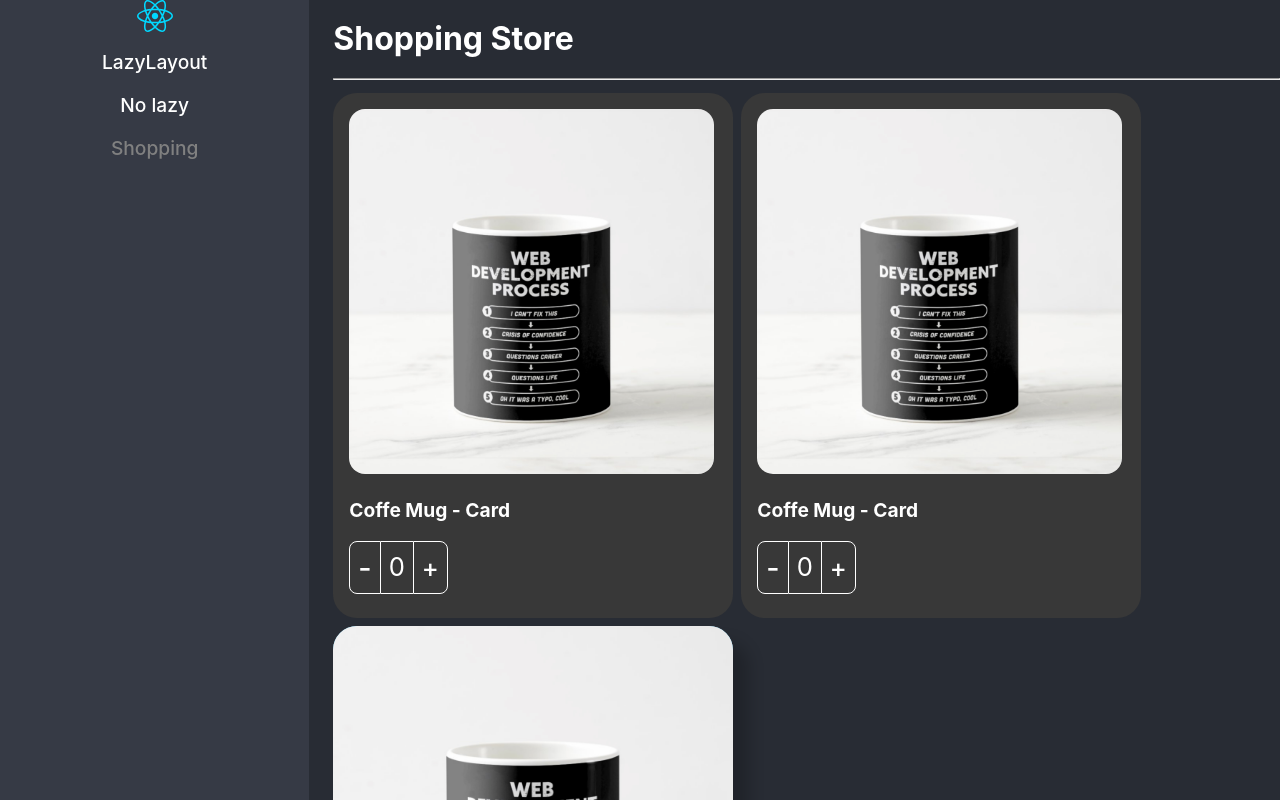
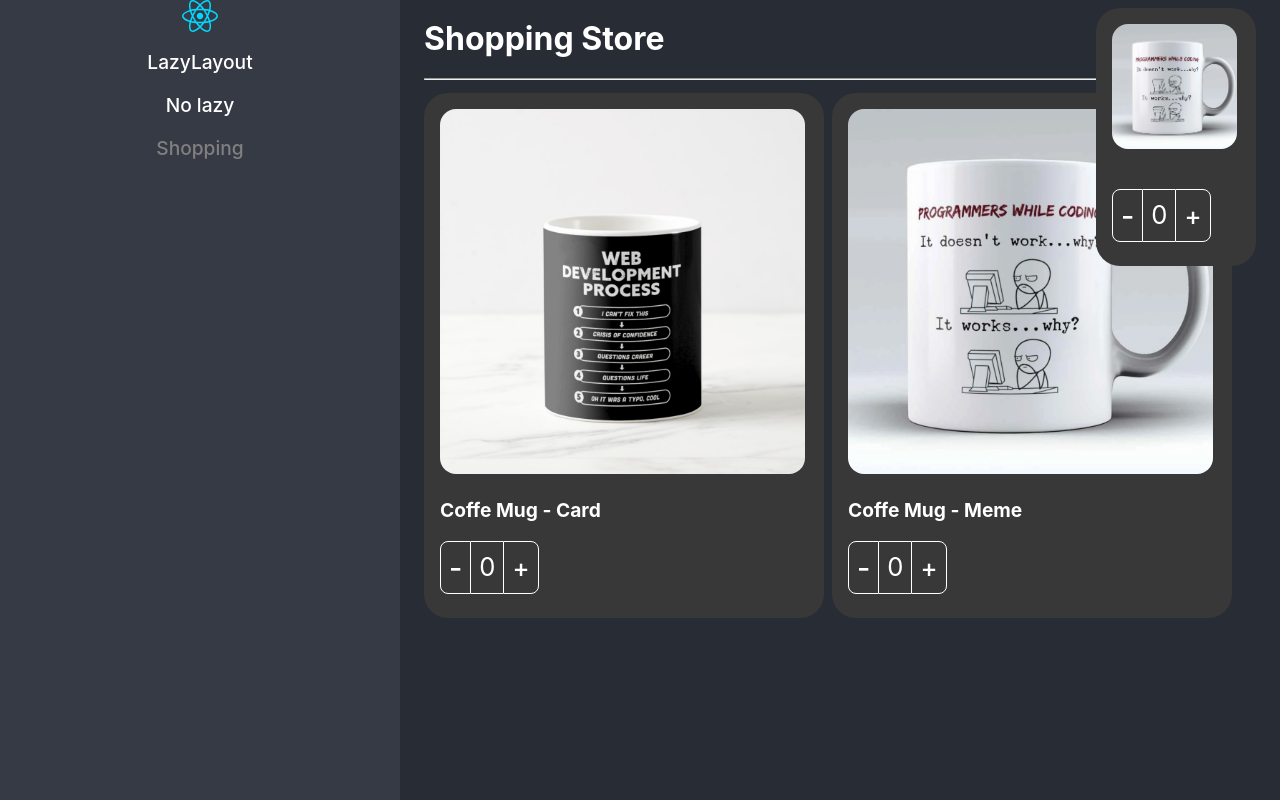
Before and after one commit to RogerCastillo877/initial-react-vite, a React (Vite) app: page / in a window 1280 px wide. Shown: the top 800 px of the page. Built offline with nearby package versions, Linux system fonts and the light colour scheme.

Commit message:
shopping cart state

```diff
--- a/src/patterns/pages/ShoppingPage.tsx
+++ b/src/patterns/pages/ShoppingPage.tsx
@@ -1,13 +1,30 @@
 import { ProductImage, ProductTitle, ProductButtons, ProductCard } from '../components';
 import '../styles/custom-styles.css';
+import { Product } from '../interfaces/interfaces';
+import { useState } from 'react';
 
-const product = {
+const product1 = {
   id: '1',
   title: 'Coffe Mug - Card',
   img: './coffee-mug.png'
 }
 
+const product2 = {
+  id: '2',
+  title: 'Coffe Mug - Meme',
+  img: './coffee-mug2.png'
+}
+
+const products: Product[] = [product1, product2];
+
+interface ProductInCart extends Product {
+  count: number
+}
+
 export const ShoppingPage = () => {
+
+  const [shoppingCart, setShoppingCart] = useState<{ [key: string]: ProductInCart }>({});
+
   return (
     <div>
       <h1>Shopping Store</h1>
@@ -17,39 +34,24 @@ export const ShoppingPage = () => {
         flexDirection: 'row',
         flexWrap: 'wrap'
       }}>
-        <ProductCard product={product} className='bg-dark text-white'>
-          <ProductCard.Image className='custom-image' />
-          <ProductCard.Title title={''} className='text-bold' />
-          <ProductCard.Buttons className='custom-buttons' />
-        </ProductCard>
-
+        {
+          products.map((product) => (
+            <ProductCard key={product.id} product={product} className='bg-dark text-white' >
+              <ProductImage className='custom-image' />
+              <ProductTitle className='text-bold' />
+              <ProductButtons className='custom-buttons' />
+            </ProductCard>
+          ))
+        }
+      </div>
+      <div className='shopping-cart'>
         <ProductCard
-          product={product}
+          product={product2}
           className='bg-dark text-white'
+          style={{ width: '10rem' }}
         >
-          <ProductImage
-            className='custom-image'
-          />
-          <ProductTitle
-            className='text-bold'
-          />
+          <ProductImage className='custom-image' />
           <ProductButtons className='custom-buttons' />
-        </ProductCard>
-
-        <ProductCard
-          product={product}
-          style={{ backgroundColor: '#70D1F8' }}
-        >
-          <ProductImage style={{ boxShadow: '1rem 1rem 1rem rgb(0, 0, 0, 0.2)' }} />
-          <ProductTitle
-            style={{ fontWeight: '700' }}
-          />
-          <ProductButtons
-            style={{
-              display: 'flex',
-              justifyContent: 'end'
-            }}
-          />
         </ProductCard>
       </div>
     </div>
--- a/src/patterns/styles/custom-styles.css
+++ b/src/patterns/styles/custom-styles.css
@@ -23,3 +23,9 @@
   border-color: white;
   color: white;
 }
+
+.shopping-cart {
+  position: fixed;
+  right: 1rem;
+  top: 0;
+}
```
Also changed, not shown: public/coffee-mug2.png (added), 1 other file (tests, documents, lock files or other folders).
